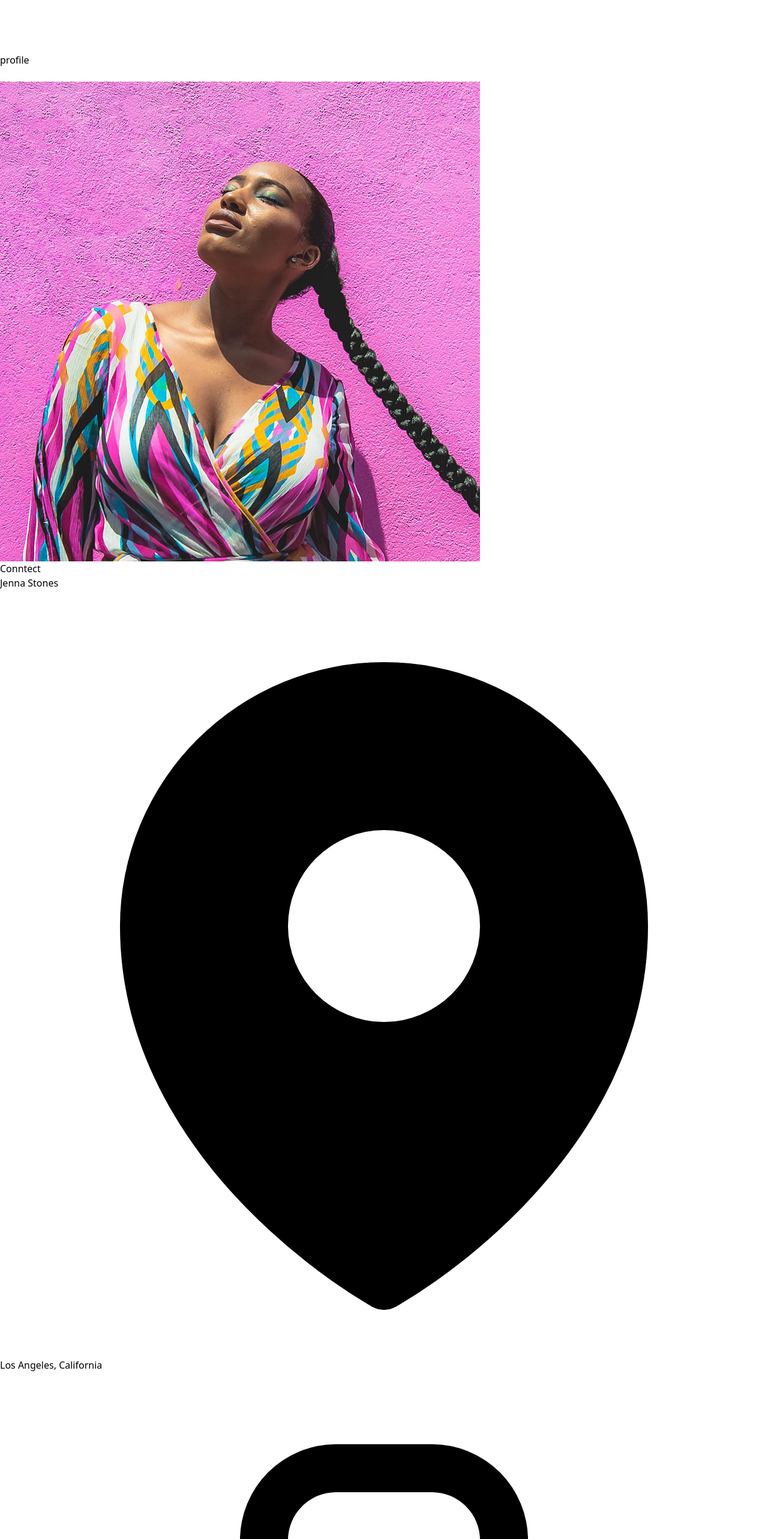
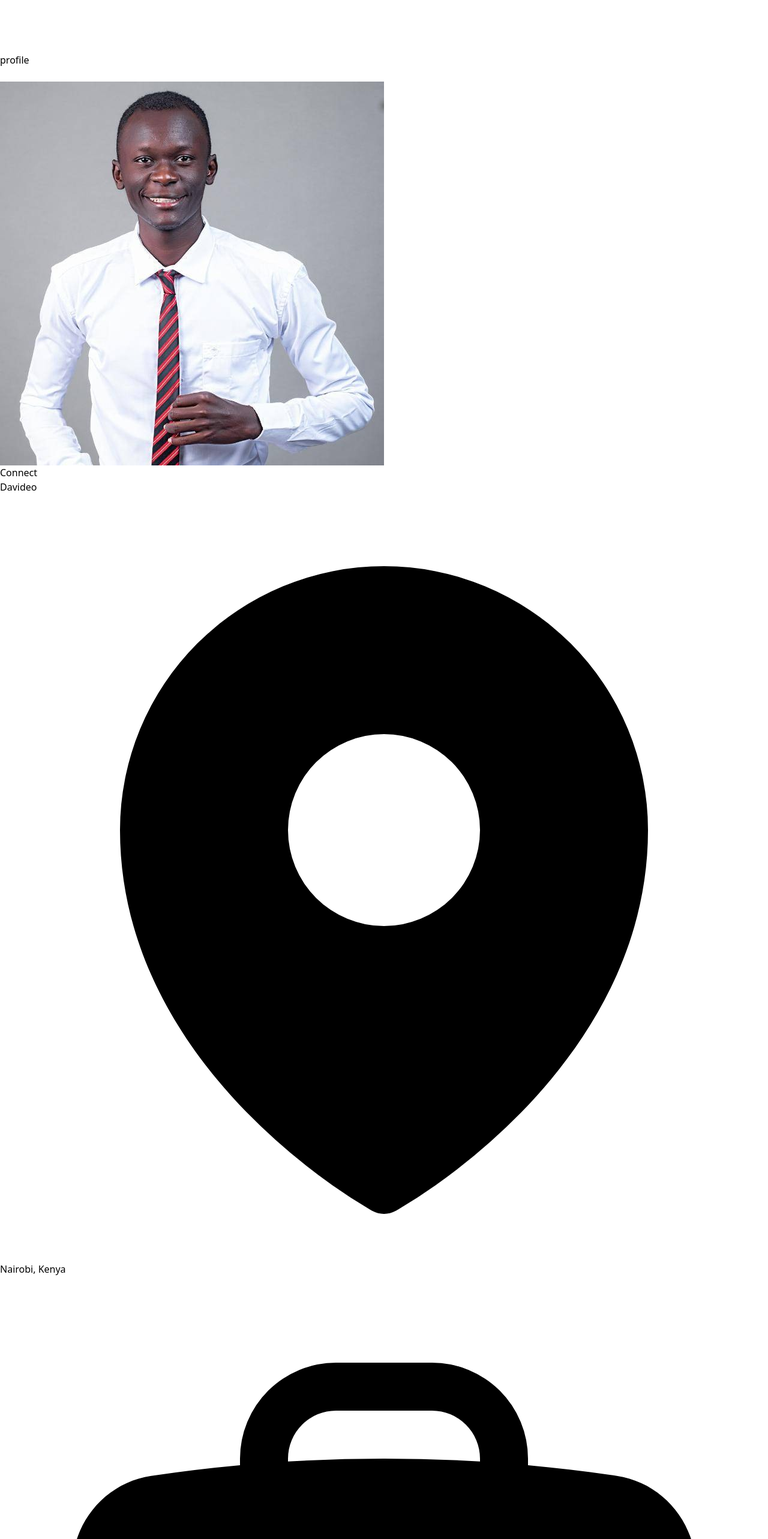
Before and after one commit to Ibrah-55/advent, a React (Vite) app in the folder advent/: page /profile in a window 1280 px wide. Shown: the part 2520-5086 px from the top of the page at 60% size. Built offline with nearby package versions, Linux system fonts and the light colour scheme; what @material-tailwind/react would draw is missing.

Commit message:
Profile page

```diff
--- a/advent/src/pages/profile.jsx
+++ b/advent/src/pages/profile.jsx
@@ -15,14 +15,14 @@ export function Profile() {
       </section>
       <section className="relative bg-blue-gray-50/50 py-16 px-4">
         <div className="container mx-auto">
-          <div className="relative mb-6 -mt-64 flex w-full min-w-0 flex-col break-words rounded-3xl bg-white shadow-xl shadow-gray-500/5">
+          <div className="relative mb-2 -mt-64 flex w-full min-w-0 flex-col break-words rounded-3xl bg-white shadow-xl shadow-gray-500/5">
             <div className="px-6">
               <div className="flex flex-wrap justify-center">
                 <div className="flex w-full justify-center px-4 lg:order-2 lg:w-3/12">
                   <div className="relative">
                     <div className=" flex justify-center mt-2  w-40">
                       <Avatar
-                        src="/img/team-2.jpg"
+                        src="/img/profile.jpeg"
                         alt="Profile picture"
                         variant="circular"
                         className="h-full w-full shadow-xl"
@@ -33,43 +33,40 @@ export function Profile() {
                   </div>
                 </div>
                 <div className="mt-10 flex w-full justify-center px-4 lg:order-3 lg:mt-0 lg:w-4/12 lg:justify-end lg:self-center">
-                  <Button className="bg-blue-400">Conntect</Button>
+                  <Button className="bg-blue-400"><a href="https://api.whatsapp.com/send?phone=+254707486233">Connect</a></Button>
                 </div>
 
               </div>
-              <div className="my-8 text-center">
+              <div className="mt-2 text-center">
                 <Typography variant="h2" color="blue-gray" className="mb-2">
-                  Jenna Stones
-                </Typography>
+Davideo                </Typography>
                 <div className="mb-16 flex items-center justify-center gap-2">
-                  <MapPinIcon className="-mt-px h-4 w-4 text-blue-gray-700" />
+                  <MapPinIcon className=" h-4 w-4 text-blue-gray-700" />
                   <Typography className="font-medium text-blue-gray-700">
-                    Los Angeles, California
+                    Nairobi, Kenya
+                  </Typography>
+                  <br />
+                  <BriefcaseIcon className=" h-4 w-4 text-blue-gray-700" />
+                  <Typography className="font-medium text-blue-gray-700">
+                    Producer  -- Avent Films
                   </Typography>
                 </div>
-                <div className="mb-2 flex items-center justify-center gap-2">
-                  <BriefcaseIcon className="-mt-px h-4 w-4 text-blue-gray-700" />
-                  <Typography className="font-medium text-blue-gray-700">
-                    Solution Manager - Creative Tim Officer
-                  </Typography>
-                </div>
-                <div className="mb-2 flex items-center justify-center gap-2">
+
+                {/* <div className="mb-2 flex items-center justify-center gap-2">
                   <BuildingLibraryIcon className="-mt-px h-4 w-4 text-blue-gray-700" />
                   <Typography className="font-medium text-blue-gray-700">
                     University of Computer Science
                   </Typography>
-                </div>
+                </div> */}
               </div>
 
               <div className="mb-10 border-t border-blue-gray-50 py-6 text-center">
                 <div className="mt-2 flex flex-wrap justify-center">
                   <div className="flex w-full flex-col items-center px-4 lg:w-9/12">
                     <Typography className="mb-8 font-normal text-blue-gray-500">
-                      An artist of considerable range, Jenna the name taken by
-                      Melbourne-raised, Brooklyn-based Nick Murphy writes,
-                      performs and records all of his own music, giving it a
-                      warm, intimate feel with a solid groove structure. An
-                      artist of considerable range.
+                      David is a music producer with over 7 years of experience in the industry. He has a strong background in music theory, composition, and audio engineering.
+                      In addition to his music production work, he is also a skilled audio engineer. He is proficient in using digital audio workstations (DAWs)
+                      and audio plugins to create high-quality music recordings. He is also familiar with different audio formats and can optimize recordings for various platforms and devices.
                     </Typography>
                     <Button variant="text">Show more</Button>
                   </div>
```
Also changed, not shown: advent/public/img/profile.jpeg (added).
